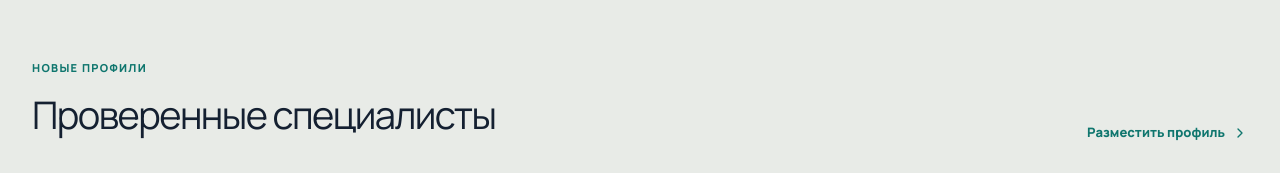
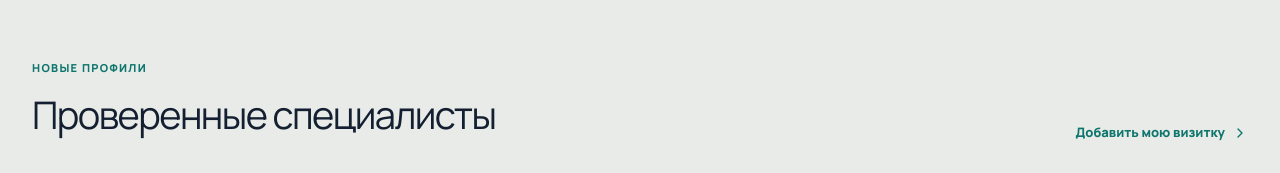
Before and after one commit to Raqibj021/card-tj2, a React (Vite) app: page /directory in a window 1280 px wide. Shown: the part 1120-1293 px from the top of the page. Built offline with nearby package versions, Linux system fonts and the light colour scheme; no server answers; the database is empty.

Commit message:
Make specialist directory publication clear
* Link directory to publication flow

* Clarify specialist publication steps

```diff
--- a/src/pages/DirectoryPage.tsx
+++ b/src/pages/DirectoryPage.tsx
@@ -24,7 +24,7 @@ export default function DirectoryPage() {
   const [query, setQuery] = useState("");
   const [category, setCategory] = useState("");
   const copy = {
-    ru: { label: "Проверенный каталог", title: "Найдите нужного специалиста", text: "Настоящие люди и организации с подтверждёнными данными", search: "Поиск", placeholder: "Профессия, услуга или имя", find: "Найти", categories: "Категории", all: "Все специалисты в одном месте", verifiedOnly: "Публикация только после проверки", profiles: "профилей", newProfiles: "Новые профили", verified: "Проверенные специалисты", publish: "Разместить профиль", checked: "Проверено Vizora", open: "Открыть визитку", categoryNames: ["Врачи и клиники", "Юристы", "Переводчики", "Преподаватели", "Ремонт и мастера", "Фото и дизайн", "Компании", "Другие специалисты"], roles: ["Переводчик английского языка", "Преподаватель математики", "Специалист по ремонту техники"] },
+    ru: { label: "Проверенный каталог", title: "Найдите нужного специалиста", text: "Настоящие люди и организации с подтверждёнными данными", search: "Поиск", placeholder: "Профессия, услуга или имя", find: "Найти", categories: "Категории", all: "Все специалисты в одном месте", verifiedOnly: "Публикация только после проверки", profiles: "профилей", newProfiles: "Новые профили", verified: "Проверенные специалисты", publish: "Добавить мою визитку", checked: "Проверено Vizora", open: "Открыть визитку", categoryNames: ["Врачи и клиники", "Юристы", "Переводчики", "Преподаватели", "Ремонт и мастера", "Фото и дизайн", "Компании", "Другие специалисты"], roles: ["Переводчик английского языка", "Преподаватель математики", "Специалист по ремонту техники"] },
     tj: { label: "Феҳристи тасдиқшуда", title: "Мутахассиси лозимиро ёбед", text: "Шахсон ва ташкилотҳои воқеӣ бо маълумоти тасдиқшуда", search: "Ҷустуҷӯ", placeholder: "Касб, хизмат ё ном", find: "Ёфтан", categories: "Категорияҳо", all: "Ҳамаи мутахассисон дар як ҷой", verifiedOnly: "Нашр танҳо пас аз санҷиш", profiles: "профил", newProfiles: "Профилҳои нав", verified: "Мутахассисони тасдиқшуда", publish: "Ҷойгир кардани профил", checked: "Аз ҷониби Vizora тасдиқ шудааст", open: "Кушодани варақа", categoryNames: ["Табибон ва клиникаҳо", "Ҳуқуқшиносон", "Тарҷумонҳо", "Омӯзгорон", "Таъмир ва устоҳо", "Акс ва дизайн", "Ширкатҳо", "Дигар мутахассисон"], roles: ["Тарҷумони забони англисӣ", "Омӯзгори математика", "Мутахассиси таъмири техника"] },
     en: { label: "Verified directory", title: "Find the specialist you need", text: "Real people and organizations with verified information", search: "Search", placeholder: "Profession, service or name", find: "Find", categories: "Categories", all: "All specialists in one place", verifiedOnly: "Published only after verification", profiles: "profiles", newProfiles: "New profiles", verified: "Verified specialists", publish: "Publish profile", checked: "Verified by Vizora", open: "Open business card", categoryNames: ["Doctors and clinics", "Lawyers", "Translators", "Teachers", "Repair and trades", "Photography and design", "Companies", "Other specialists"], roles: ["English translator", "Mathematics teacher", "Technical repair specialist"] }
   }[language];
@@ -85,7 +85,7 @@ export default function DirectoryPage() {
                 <span className="section-label">{copy.newProfiles}</span>
                 <h2>{copy.verified}</h2>
               </div>
-              <Link to="/create" className="text-link">{copy.publish} <ChevronRight size={16} /></Link>
+              <Link to="/verification" className="text-link">{copy.publish} <ChevronRight size={16} /></Link>
             </div>
             <div className="specialist-grid">
               {filteredProfiles.map((item, index) => (
--- a/src/pages/VerificationPage.tsx
+++ b/src/pages/VerificationPage.tsx
@@ -13,9 +13,9 @@ export default function VerificationPage() {
   const [busy, setBusy] = useState(false);
   const cards = cardRepository.list();
   const copy = {
-    ru: { label: "Проверка специалиста", title: "Подтвердите профессию", text: "Документы видит только команда модерации. Они никогда не публикуются.", card: "Визитка", category: "Категория профессии", docs: "Документы", hint: "Диплом, сертификат, лицензия или другой подтверждающий документ. PDF, JPG, PNG до 10 МБ.", submit: "Отправить на проверку", success: "Документы отправлены. Результат появится после проверки.", back: "Вернуться в кабинет" },
-    tj: { label: "Санҷиши мутахассис", title: "Касби худро тасдиқ кунед", text: "Ҳуҷҷатҳоро танҳо гурӯҳи санҷиш мебинад ва онҳо нашр намешаванд.", card: "Варақа", category: "Категорияи касб", docs: "Ҳуҷҷатҳо", hint: "Диплом, сертификат, иҷозатнома ё ҳуҷҷати тасдиқкунанда. PDF, JPG, PNG то 10 МБ.", submit: "Ба санҷиш фиристодан", success: "Ҳуҷҷатҳо фиристода шуданд.", back: "Бозгашт ба кабинет" },
-    en: { label: "Professional verification", title: "Verify your profession", text: "Documents are visible only to the moderation team and are never published.", card: "Business card", category: "Profession category", docs: "Documents", hint: "Diploma, certificate, licence or another supporting document. PDF, JPG, PNG up to 10 MB.", submit: "Submit for review", success: "Documents submitted for review.", back: "Back to dashboard" }
+    ru: { label: "Публикация в каталоге", title: "Добавьте визитку в «Специалисты»", text: "Выберите визитку и профессию, затем подтвердите квалификацию. После одобрения визитка появится в каталоге автоматически.", card: "1. Выберите визитку", category: "2. Выберите профессию", docs: "3. Загрузите подтверждение", hint: "Диплом, сертификат, лицензия или другой документ. Его увидит только модератор. PDF, JPG, PNG до 10 МБ.", submit: "Отправить и добавить в каталог", success: "Готово! Заявка отправлена. После одобрения визитка автоматически появится в разделе «Специалисты».", back: "Вернуться в кабинет", noCard: "Сначала создайте визитку", noCardText: "Для публикации в каталоге нужна готовая электронная визитка.", create: "Создать визитку", steps: ["Создайте или выберите визитку", "Укажите категорию профессии", "Загрузите подтверждающий документ"] },
+    tj: { label: "Нашр дар феҳрист", title: "Варақаро ба «Мутахассисон» илова кунед", text: "Варақа ва касбро интихоб намуда, тахассусро тасдиқ кунед. Пас аз тасдиқ варақа худкор дар феҳрист нашр мешавад.", card: "1. Варақаро интихоб кунед", category: "2. Касбро интихоб кунед", docs: "3. Ҳуҷҷатро бор кунед", hint: "Диплом, сертификат, иҷозатнома ё ҳуҷҷати дигар. Онро танҳо модератор мебинад. PDF, JPG, PNG то 10 МБ.", submit: "Фиристодан ва ба феҳрист илова кардан", success: "Омода! Пас аз тасдиқ варақа худкор дар «Мутахассисон» пайдо мешавад.", back: "Бозгашт ба кабинет", noCard: "Аввал варақа созед", noCardText: "Барои нашр дар феҳрист варақаи электронии омода лозим аст.", create: "Сохтани варақа", steps: ["Варақаро созед ё интихоб кунед", "Категорияи касбро нишон диҳед", "Ҳуҷҷати тасдиқкунандаро бор кунед"] },
+    en: { label: "Directory publication", title: "Add your card to Professionals", text: "Choose a card and profession, then verify your qualification. Once approved, the card is published in the directory automatically.", card: "1. Choose a business card", category: "2. Choose a profession", docs: "3. Upload proof", hint: "Diploma, certificate, licence or another document. Only a moderator can see it. PDF, JPG, PNG up to 10 MB.", submit: "Submit and add to directory", success: "Done! Once approved, the card will automatically appear under Professionals.", back: "Back to dashboard", noCard: "Create a card first", noCardText: "A completed digital business card is required for directory publication.", create: "Create business card", steps: ["Create or choose a business card", "Select a profession category", "Upload a supporting document"] }
   }[language];
 
   useEffect(() => { void verificationRepository.categories(language).then(setCategories); }, [language]);
@@ -40,15 +40,15 @@ export default function VerificationPage() {
       <div className="site-container grid gap-8 py-10 lg:grid-cols-[1fr_340px] lg:py-14">
         <section className="application-panel">
           <span className="section-label">{copy.label}</span><h1>{copy.title}</h1><p className="form-intro">{copy.text}</p>
-          <form className="platform-form" onSubmit={submit}>
+          {!cards.length ? <div className="empty-state !mt-6"><h2>{copy.noCard}</h2><p>{copy.noCardText}</p><Link to="/create" className="button button-primary">{copy.create}</Link></div> : <form className="platform-form" onSubmit={submit}>
             <label><span>{copy.card}</span><select name="cardId" required>{cards.map((card) => <option value={card.id} key={card.id}>{card.fullName}</option>)}</select></label>
             <label><span>{copy.category}</span><select name="categoryId" required><option value="" />{categories.map((category) => <option value={category.id} key={category.id}>{category.name}{category.requiresLicense ? " *" : ""}</option>)}</select></label>
             <label className="receipt-upload"><Upload size={23} /><strong>{files.length ? `${files.length} файл(а)` : copy.docs}</strong><span>{copy.hint}</span><input type="file" multiple required accept="image/png,image/jpeg,application/pdf" onChange={(event) => setFiles(Array.from(event.target.files ?? []).filter((file) => file.size <= 10 * 1024 * 1024))} /></label>
             {message && <div className="auth-message">{message}</div>}
             <button className="button button-primary button-large" type="submit" disabled={busy || !cards.length || !files.length}><ShieldCheck size={18} /> {busy ? "…" : copy.submit}</button>
-          </form>
+          </form>}
         </section>
-        <aside className="application-aside"><FileCheck2 size={28} /><h2>{copy.label}</h2><p>{copy.text}</p><Link to="/dashboard" className="button button-secondary w-full">{copy.back}</Link></aside>
+        <aside className="application-aside"><FileCheck2 size={28} /><h2>{copy.label}</h2><ol>{copy.steps.map((step, index) => <li key={step}><span>{index + 1}</span>{step}</li>)}</ol><p>{copy.text}</p><Link to="/dashboard" className="button button-secondary w-full">{copy.back}</Link></aside>
       </div>
     </main>
   );
```
